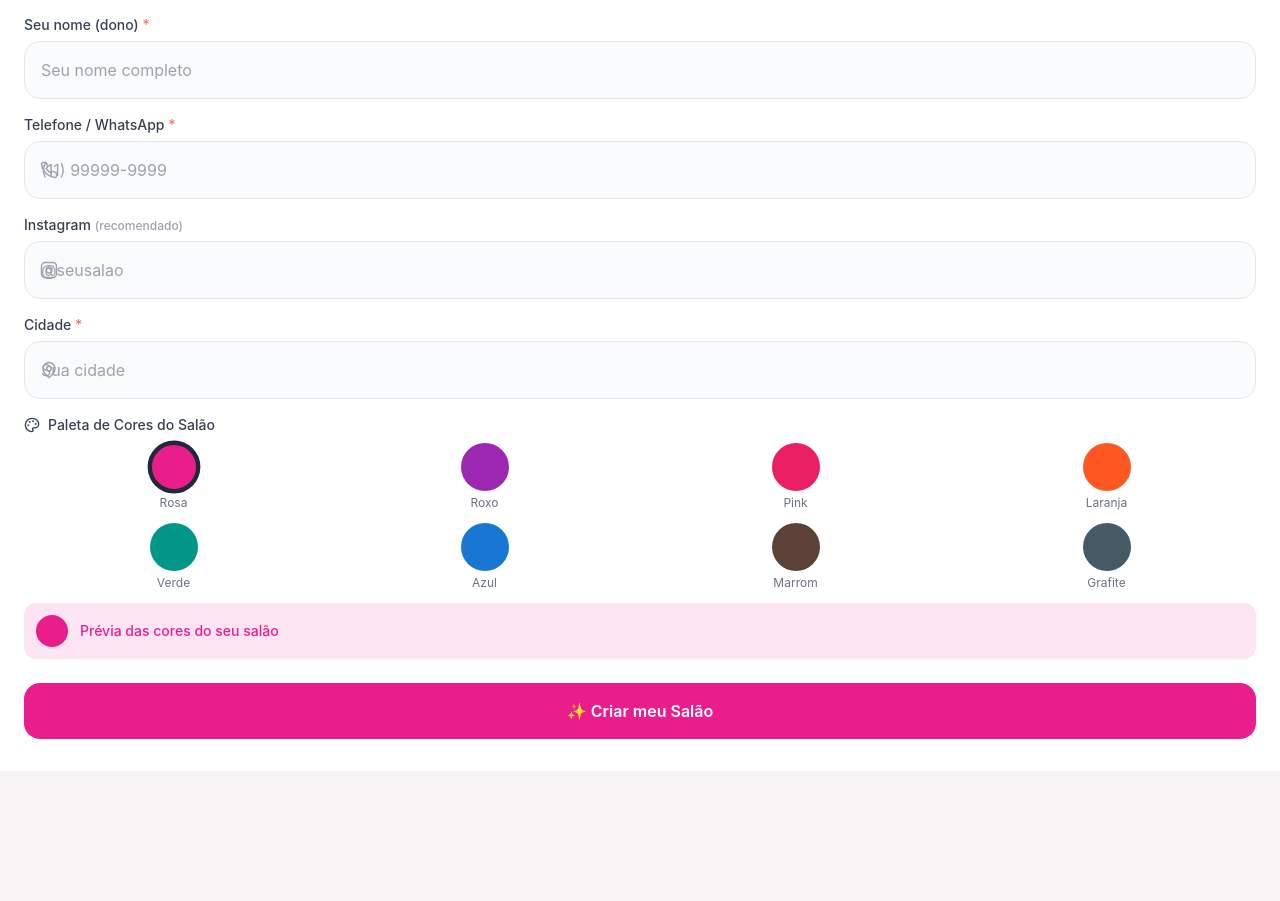
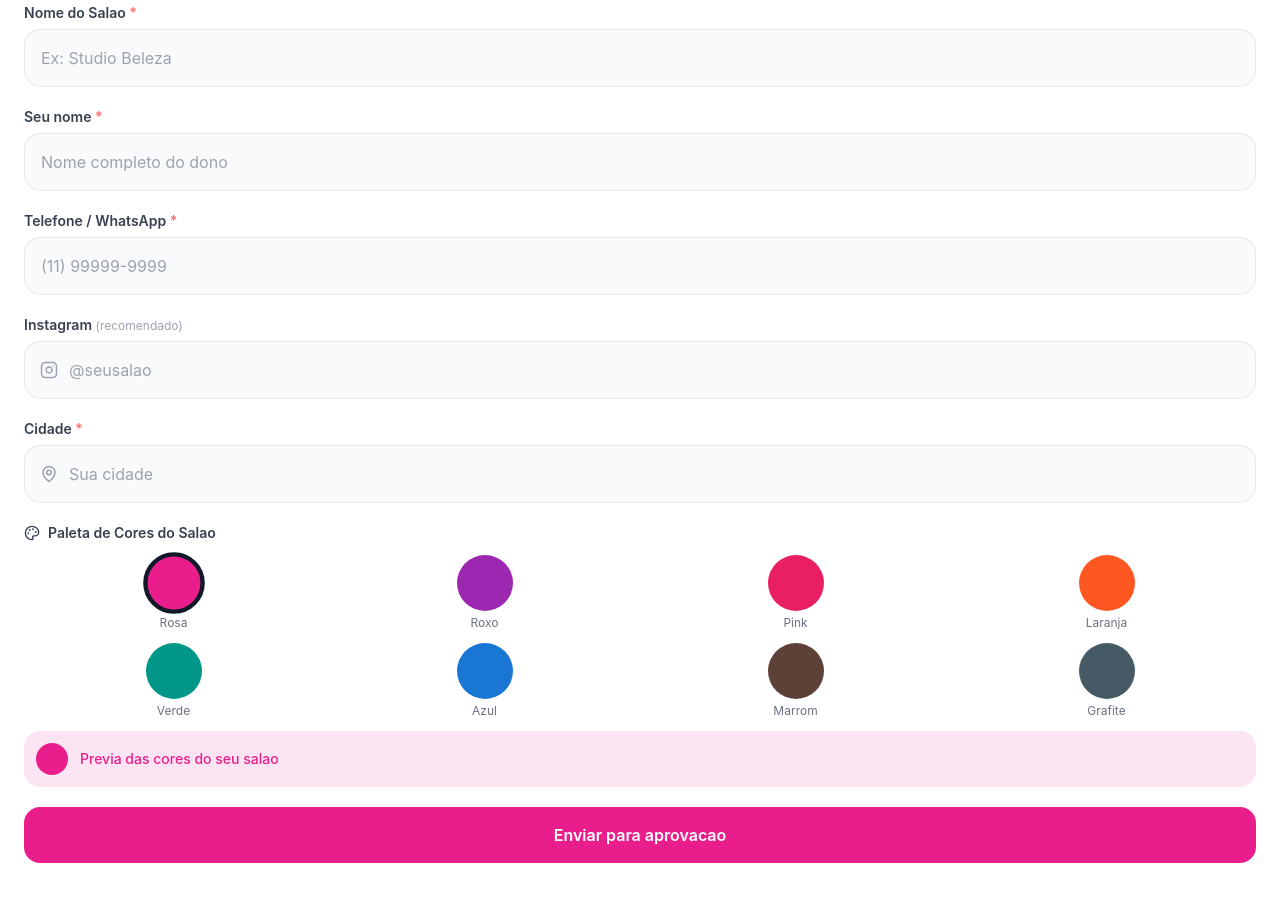
Before and after one commit to juliatedeschi7-creator/salao2.0, a Next.js app: page /criar-salao in a window 1280 px wide. Shown: the part 285-1186 px from the top of the page. Before the commit the page ends 1056 px from the top, so only its background shows below. Built offline with nearby package versions, Linux system fonts and the light colour scheme.

Commit message:
Atualizar o page.tsx

```diff
--- a/src/app/criar-salao/page.tsx
+++ b/src/app/criar-salao/page.tsx
@@ -1,11 +1,10 @@
 'use client'
-
 import { useState } from 'react'
 import { supabase } from '@/lib/supabase'
 import { useAuth } from '@/lib/hooks/useAuth'
-import { Scissors, Instagram, Phone, MapPin, Palette } from 'lucide-react'
+import { Palette, MapPin, Instagram } from 'lucide-react'
 
-const CORES_PRESET = [
+const CORES = [
   { primaria: '#E91E8C', secundaria: '#FCE4F3', nome: 'Rosa' },
   { primaria: '#9C27B0', secundaria: '#F3E5F5', nome: 'Roxo' },
   { primaria: '#E91E63', secundaria: '#FCE4EC', nome: 'Pink' },
@@ -27,149 +26,147 @@ export default function CriarSalaoPage() {
   const [corSecundaria, setCorSecundaria] = useState('#FCE4F3')
   const [salvando, setSalvando] = useState(false)
   const [erro, setErro] = useState('')
+  const [enviado, setEnviado] = useState(false)
 
-  function selecionarCor(cor: typeof CORES_PRESET[0]) {
-    setCorPrimaria(cor.primaria)
-    setCorSecundaria(cor.secundaria)
-  }
-
-  function gerarSlug(nome: string) {
-    return nome.toLowerCase()
+  function gerarSlug(n: string) {
+    return n.toLowerCase()
       .normalize('NFD').replace(/[\u0300-\u036f]/g, '')
       .replace(/[^a-z0-9]+/g, '-')
-      .replace(/^-+|-+$/g, '') +
-      '-' + Math.random().toString(36).substr(2, 5)
+      .replace(/^-+|-+$/g, '') + '-' + Math.random().toString(36).substr(2, 5)
   }
 
   async function handleCriar() {
     if (!nome || !nomeDono || !telefone || !cidade) {
-      setErro('Preencha todos os campos obrigatórios.')
+      setErro('Preencha todos os campos obrigatorios.')
       return
     }
-    setSalvando(true)
-    setErro('')
+    setSalvando(true); setErro('')
+    const { data: salao, error } = await supabase.from('saloes').insert({
+      nome, slug: gerarSlug(nome), telefone,
+      instagram: instagram || null, cidade,
+      dono_id: profile?.id, cor_primaria: corPrimaria,
+      cor_secundaria: corSecundaria, ativo: true, pausado: false, aprovado: false
+    }).select().single()
 
-    const slug = gerarSlug(nome)
+    if (error) { setErro('Erro ao criar salao.'); setSalvando(false); return }
+    await supabase.from('profiles').update({ nome: nomeDono, salao_id: salao.id }).eq('id', profile?.id)
+    setSalvando(false); setEnviado(true)
+  }
 
-    const { data: salao, error } = await supabase
-      .from('saloes')
-      .insert({
-        nome,
-        slug,
-        telefone,
-        instagram: instagram || null,
-        cidade,
-        dono_id: profile?.id,
-        cor_primaria: corPrimaria,
-        cor_secundaria: corSecundaria,
-        ativo: true,
-        pausado: false,
-      })
-      .select()
-      .single()
-
-    if (error) {
-      setErro('Erro ao criar salão. Tente novamente.')
-      setSalvando(false)
-      return
-    }
-
-    await supabase.from('profiles').update({
-      nome: nomeDono,
-      salao_id: salao.id,
-      aprovado: true,
-    }).eq('id', profile?.id)
-
-    window.location.href = '/salao'
-  }
+  if (enviado) return (
+    <div className="min-h-screen bg-white flex flex-col items-center justify-center px-6 gap-6 text-center">
+      <div className="w-28 h-28 rounded-3xl bg-white flex items-center justify-center shadow-lg p-2">
+        <img src="/logo.png" alt="Organiza" className="w-full h-full object-contain" />
+      </div>
+      <h2 className="text-2xl font-bold text-gray-900">Salao cadastrado!</h2>
+      <p className="text-gray-500 text-sm leading-relaxed">
+        Seu salao foi enviado para analise. Voce sera notificado quando for aprovado.
+      </p>
+      <div className="bg-blue-50 border border-blue-200 rounded-2xl px-5 py-4 w-full max-w-sm">
+        <p className="text-blue-700 text-sm font-medium">Aguardando aprovacao do administrador</p>
+        <p className="text-blue-500 text-xs mt-1">Normalmente aprovamos em ate 24 horas.</p>
+      </div>
+      <button onClick={() => window.location.href = '/aguardando'}
+        className="w-full max-w-sm bg-gray-900 text-white rounded-2xl py-4 font-semibold">
+        Ver status
+      </button>
+    </div>
+  )
 
   return (
     <div className="min-h-screen bg-white flex flex-col">
-      <div className="px-6 py-8 flex flex-col items-center">
-        <div className="w-16 h-16 rounded-full flex items-center justify-center mb-4"
-          style={{ backgroundColor: corSecundaria }}>
-          <Scissors size={28} style={{ color: corPrimaria }} />
+      <div className="bg-gray-900 px-6 pt-14 pb-10 flex flex-col items-center">
+        <div className="w-24 h-24 rounded-3xl bg-white flex items-center justify-center mb-4 shadow-lg p-2">
+          <img src="/logo.png" alt="Organiza" className="w-full h-full object-contain" />
         </div>
-        <h1 className="text-2xl font-bold text-gray-900">Crie seu Salão</h1>
-        <p className="text-gray-500 text-sm mt-1 text-center">
-          Configure as informações do seu espaço
-        </p>
+        <h1 className="text-white text-2xl font-bold">Crie seu Salao</h1>
+        <p className="text-gray-400 text-sm mt-1">Configure as informacoes do seu espaco</p>
       </div>
 
-      <div className="flex-1 px-6 flex flex-col gap-4 pb-8">
-        <div>
-          <label className="text-sm font-medium text-gray-700 mb-1.5 block">
-            Nome do Salão <span className="text-red-400">*</span>
+      <div className="flex-1 px-6 py-6 flex flex-col gap-5 pb-10">
+        <div className="flex flex-col gap-1.5">
+          <label className="text-sm font-semibold text-gray-700">
+            Nome do Salao <span className="text-red-400">*</span>
           </label>
-          <input className="input-field" placeholder="Ex: Studio Beleza"
-            value={nome} onChange={e => setNome(e.target.value)} />
+          <input
+            className="w-full bg-gray-50 border border-gray-200 rounded-2xl py-4 px-4 text-base outline-none focus:border-gray-900 transition-colors"
+            placeholder="Ex: Studio Beleza"
+            value={nome} onChange={e => setNome(e.target.value)}
+          />
         </div>
 
-        <div>
-          <label className="text-sm font-medium text-gray-700 mb-1.5 block">
-            Seu nome (dono) <span className="text-red-400">*</span>
+        <div className="flex flex-col gap-1.5">
+          <label className="text-sm font-semibold text-gray-700">
+            Seu nome <span className="text-red-400">*</span>
           </label>
-          <input className="input-field" placeholder="Seu nome completo"
-            value={nomeDono} onChange={e => setNomeDono(e.target.value)} />
+          <input
+            className="w-full bg-gray-50 border border-gray-200 rounded-2xl py-4 px-4 text-base outline-none focus:border-gray-900 transition-colors"
+            placeholder="Nome completo do dono"
+            value={nomeDono} onChange={e => setNomeDono(e.target.value)}
+          />
         </div>
 
-        <div>
-          <label className="text-sm font-medium text-gray-700 mb-1.5 block">
+        <div className="flex flex-col gap-1.5">
+          <label className="text-sm font-semibold text-gray-700">
             Telefone / WhatsApp <span className="text-red-400">*</span>
           </label>
+          <input
+            className="w-full bg-gray-50 border border-gray-200 rounded-2xl py-4 px-4 text-base outline-none focus:border-gray-900 transition-colors"
+            type="tel"
+            placeholder="(11) 99999-9999"
+            value={telefone} onChange={e => setTelefone(e.target.value)}
+          />
+        </div>
+
+        <div className="flex flex-col gap-1.5">
+          <label className="text-sm font-semibold text-gray-700">
+            Instagram <span className="text-gray-400 text-xs font-normal">(recomendado)</span>
+          </label>
           <div className="relative">
-            <Phone size={18} className="absolute left-4 top-1/2 -translate-y-1/2 text-gray-400" />
-            <input className="input-field pl-11" placeholder="(11) 99999-9999"
-              type="tel" value={telefone} onChange={e => setTelefone(e.target.value)} />
+            <Instagram size={18} className="absolute left-4 top-1/2 -translate-y-1/2 text-gray-400" />
+            <input
+              className="w-full bg-gray-50 border border-gray-200 rounded-2xl py-4 pl-11 pr-4 text-base outline-none focus:border-gray-900 transition-colors"
+              placeholder="@seusalao"
+              value={instagram} onChange={e => setInstagram(e.target.value)}
+            />
           </div>
         </div>
 
-        <div>
-          <label className="text-sm font-medium text-gray-700 mb-1.5 block">
-            Instagram <span className="text-gray-400 text-xs">(recomendado)</span>
-          </label>
-          <div className="relative">
-            <Instagram size={18} className="absolute left-4 top-1/2 -translate-y-1/2 text-gray-400" />
-            <input className="input-field pl-11" placeholder="@seusalao"
-              value={instagram} onChange={e => setInstagram(e.target.value)} />
-          </div>
-        </div>
-
-        <div>
-          <label className="text-sm font-medium text-gray-700 mb-1.5 block">
+        <div className="flex flex-col gap-1.5">
+          <label className="text-sm font-semibold text-gray-700">
             Cidade <span className="text-red-400">*</span>
           </label>
           <div className="relative">
             <MapPin size={18} className="absolute left-4 top-1/2 -translate-y-1/2 text-gray-400" />
-            <input className="input-field pl-11" placeholder="Sua cidade"
-              value={cidade} onChange={e => setCidade(e.target.value)} />
+            <input
+              className="w-full bg-gray-50 border border-gray-200 rounded-2xl py-4 pl-11 pr-4 text-base outline-none focus:border-gray-900 transition-colors"
+              placeholder="Sua cidade"
+              value={cidade} onChange={e => setCidade(e.target.value)}
+            />
           </div>
         </div>
 
-        {/* Paleta de cores */}
-        <div>
-          <label className="text-sm font-medium text-gray-700 mb-1.5 flex items-center gap-2">
-            <Palette size={16} />
-            Paleta de Cores do Salão
+        <div className="flex flex-col gap-3">
+          <label className="text-sm font-semibold text-gray-700 flex items-center gap-2">
+            <Palette size={16} />Paleta de Cores do Salao
           </label>
-          <div className="grid grid-cols-4 gap-3 mt-2">
-            {CORES_PRESET.map(cor => (
-              <button key={cor.primaria} onClick={() => selecionarCor(cor)}
+          <div className="grid grid-cols-4 gap-3">
+            {CORES.map(c => (
+              <button key={c.primaria}
+                onClick={() => { setCorPrimaria(c.primaria); setCorSecundaria(c.secundaria) }}
                 className="flex flex-col items-center gap-1">
                 <div
-                  className={`w-12 h-12 rounded-full border-4 transition-all ${corPrimaria === cor.primaria ? 'border-gray-800 scale-110' : 'border-transparent'}`}
-                  style={{ backgroundColor: cor.primaria }}
+                  className={'w-14 h-14 rounded-full border-4 transition-all ' +
+                    (corPrimaria === c.primaria ? 'border-gray-900 scale-110' : 'border-transparent')}
+                  style={{ backgroundColor: c.primaria }}
                 />
-                <span className="text-xs text-gray-500">{cor.nome}</span>
+                <span className="text-xs text-gray-500">{c.nome}</span>
               </button>
             ))}
           </div>
-          <div className="mt-3 p-3 rounded-xl flex items-center gap-3"
-            style={{ backgroundColor: corSecundaria }}>
-            <div className="w-8 h-8 rounded-full" style={{ backgroundColor: corPrimaria }} />
-            <p className="text-sm font-medium" style={{ color: corPrimaria }}>
-              Prévia das cores do seu salão
-            </p>
+          <div className="p-3 rounded-2xl flex items-center gap-3" style={{ backgroundColor: corSecundaria }}>
+            <div className="w-8 h-8 rounded-full shrink-0" style={{ backgroundColor: corPrimaria }} />
+            <p className="text-sm font-medium" style={{ color: corPrimaria }}>Previa das cores do seu salao</p>
           </div>
         </div>
 
@@ -179,11 +176,12 @@ export default function CriarSalaoPage() {
           </div>
         )}
 
-        <button className="btn-primary mt-2" onClick={handleCriar} disabled={salvando}
+        <button onClick={handleCriar} disabled={salvando}
+          className="w-full text-white rounded-2xl py-4 font-semibold text-base flex items-center justify-center active:scale-95 transition-all"
           style={{ backgroundColor: corPrimaria }}>
           {salvando
             ? <div className="w-5 h-5 border-2 border-white border-t-transparent rounded-full animate-spin" />
-            : '✨ Criar meu Salão'}
+            : 'Enviar para aprovacao'}
         </button>
       </div>
     </div>
```
